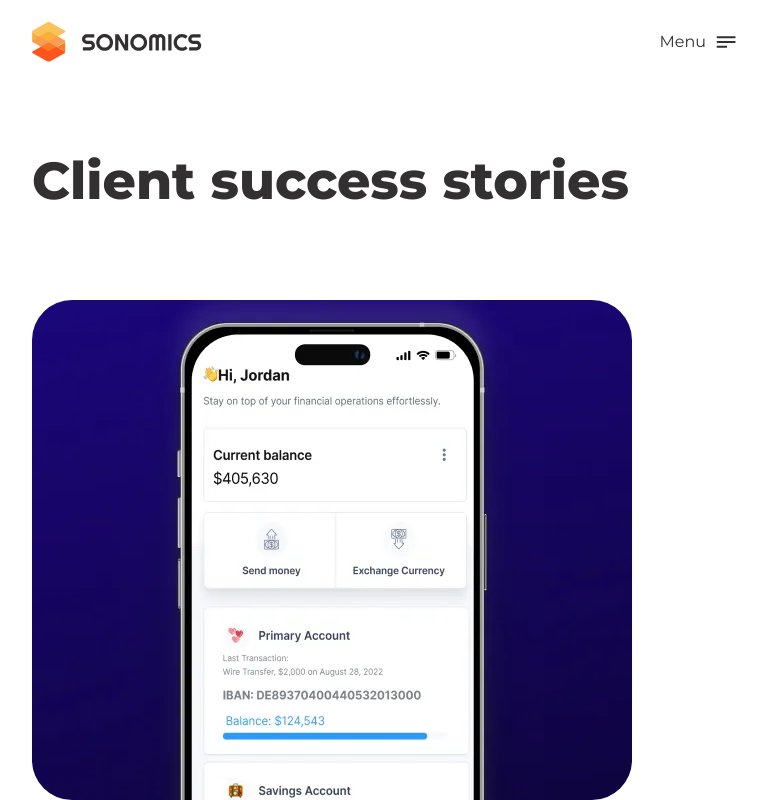
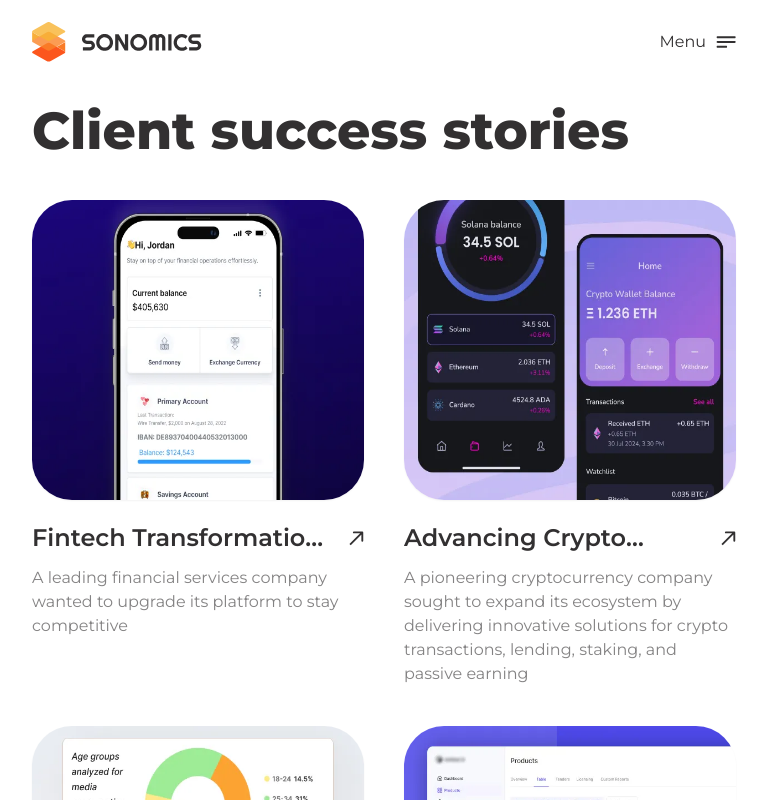
Before and after one commit to skabanets/sonomics, a React (Vite) app: page /case-studies in a window 1280 px wide. Shown: the top 800 px of the page, without its empty margins (256-1023 px from the left). Built offline with nearby package versions, Linux system fonts and the light colour scheme; no server answers.

Commit message:
Add adaptive for ClientSuccessStories section

```diff
--- a/src/sections/CaseStudy/ClientSuccessStories.tsx
+++ b/src/sections/CaseStudy/ClientSuccessStories.tsx
@@ -1,4 +1,5 @@
 import { motion } from "framer-motion";
+import { useMediaQuery } from "react-responsive";
 
 import { CaseCard } from "../../components";
 
@@ -10,14 +11,29 @@ export interface ClientSuccessStorieProps {
 }
 
 export const ClientSuccessStories = ({ cases }: ClientSuccessStorieProps) => {
+  const isTablet = useMediaQuery({ query: "(min-width: 768px)" });
+  const isDesktop = useMediaQuery({ query: "(min-width: 1440px)" });
+
+  const imagePropertiesMap = {
+    desktop: { containerStyles: "w-[600px]", imageWidth: 600, imageHeight: 500 },
+    tablet: { containerStyles: "w-[332px]", imageWidth: 332, imageHeight: 300 },
+    mobile: { containerStyles: "w-full", imageWidth: 360, imageHeight: 300 },
+  };
+
+  const imageProperties = isDesktop
+    ? imagePropertiesMap.desktop
+    : isTablet
+      ? imagePropertiesMap.tablet
+      : imagePropertiesMap.mobile;
+
   return (
-    <section className="pb-[100px] pt-[80px]">
+    <section className="py-[30px] lg:pb-[100px] lg:pt-[80px]">
       <motion.div className="container" {...slideInWithFade}>
         <h1>Client success stories</h1>
-        <ul className="mt-[80px] flex flex-wrap justify-between gap-y-[60px]">
+        <ul className="mt-[30px] flex flex-col flex-wrap gap-[40px] md:flex-row md:justify-between lg:mt-[80px] lg:gap-y-[60px]">
           {cases.map((caseStudy) => (
             <motion.li key={caseStudy.id} {...slideInWithFade}>
-              <CaseCard caseStudy={caseStudy as CaseStudy} />
+              <CaseCard caseStudy={caseStudy as CaseStudy} {...imageProperties} />
             </motion.li>
           ))}
         </ul>
```
